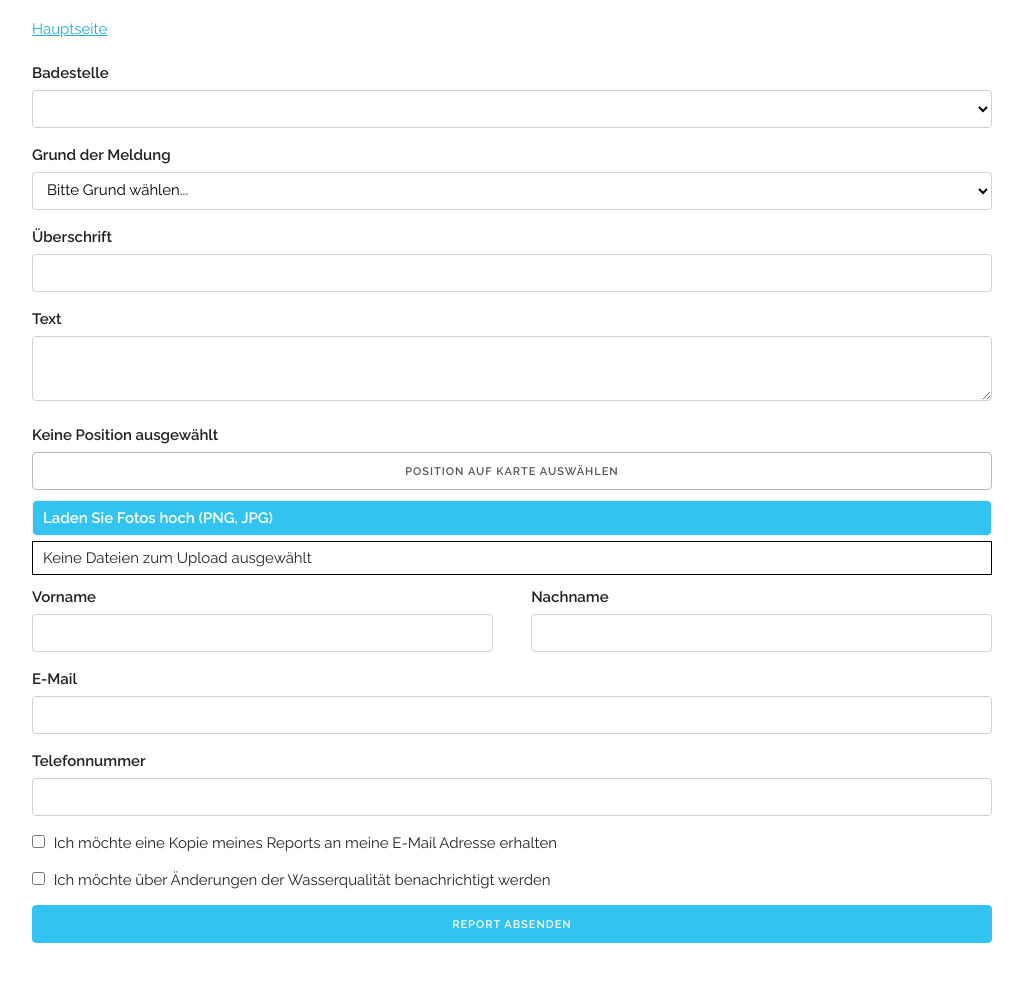
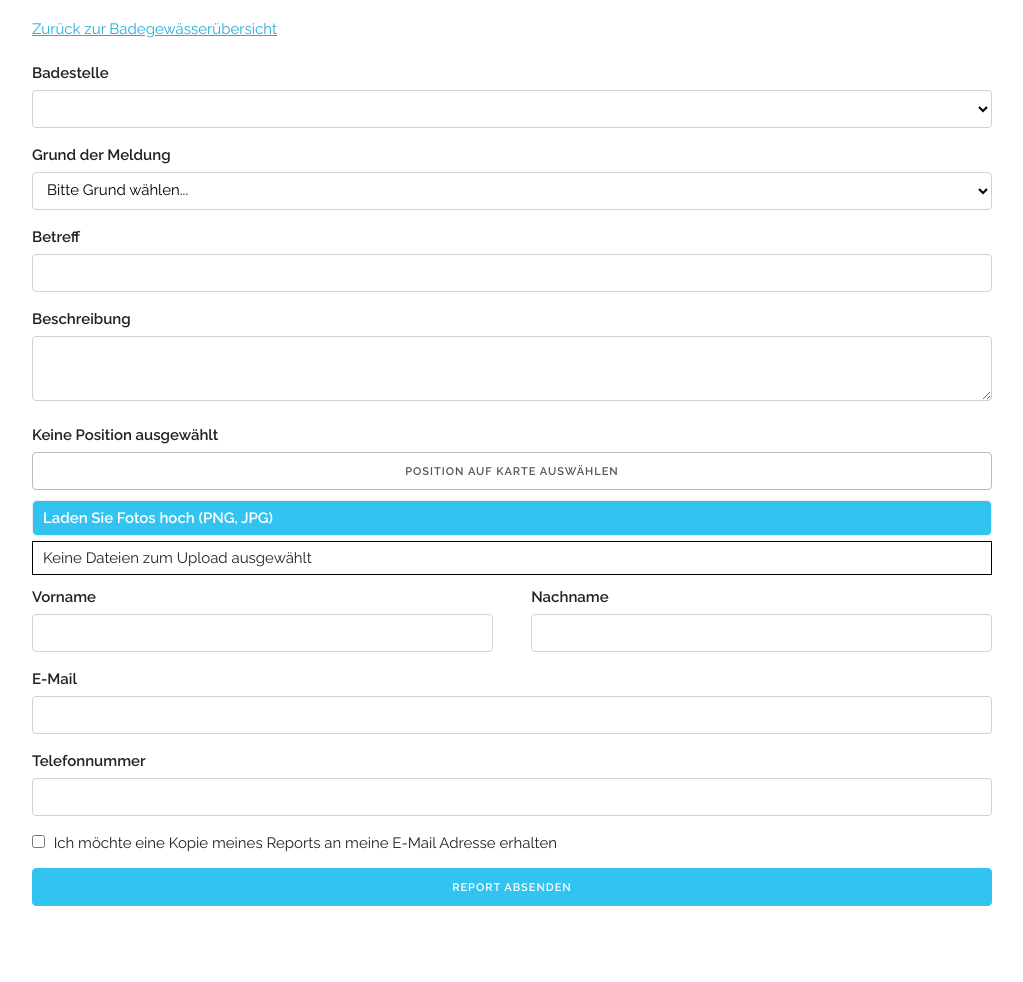
Before and after one commit to MikioOsaki/report_form, a website: page public/html/form.html in a window 1280 px wide. Shown: the part 44-1026 px from the top of the page, without its empty margins (128-1151 px from the left). After the commit the page ends 990 px from the top, so only its background shows below. Drawn offline with nearby package versions, Linux system fonts and the light colour scheme; files that its build step writes are made by us from their sources; files whose address does not match are found by name.

Commit message:
Refactor Form Text

```diff
--- a/public/html/form.html
+++ b/public/html/form.html
@@ -28,7 +28,7 @@
       </div>
       <div class="row">
         <div style="margin-bottom: 20px" class="twelve columns">
-          <a href="/">Hauptseite</a>
+          <a href="/">Zurück zur Badegewässerübersicht</a>
         </div>
       </div>
     </div>
@@ -53,13 +53,13 @@
         </div>
         <div class="row">
           <div class="twelve columns">
-            <label for="input_headline">Überschrift</label>
+            <label for="input_headline">Betreff</label>
             <input type="text" id="input_headline" class="u-full-width">
           </div>
         </div>
         <div class="row">
           <div class="twelve columns">
-            <label for="textarea">Text</label>
+            <label for="textarea">Beschreibung</label>
             <textarea id="textarea" class="u-full-width"></textarea>
           </div>
         </div>
@@ -115,14 +115,6 @@
         </div>
         <div class="row">
           <div class="twelve columns">
-            <label class="checkbox_subscription">
-              <input type="checkbox">
-              <span class="label-body">Ich möchte über Änderungen der Wasserqualität benachrichtigt werden</span>
-            </label>
-          </div>
-        </div>
-        <div class="row">
-          <div class="twelve columns">
             <input id="button_upload" class="button-primary u-full-width" type='submit' value='Report absenden' />
           </div>
         </div>
```
